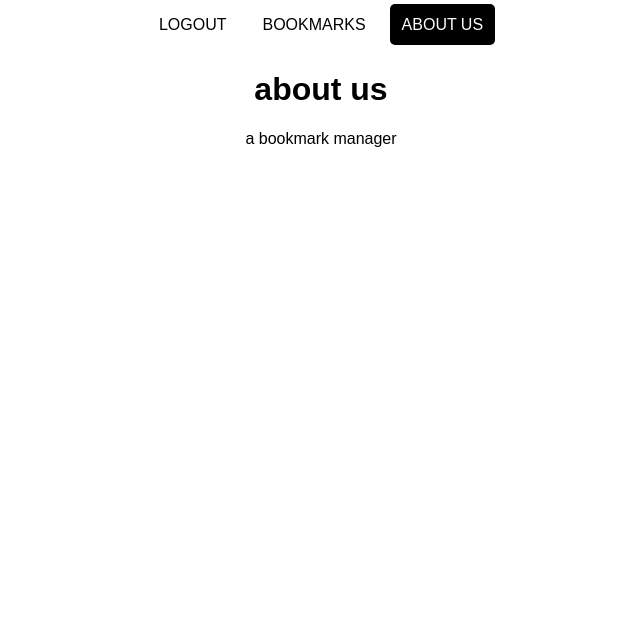
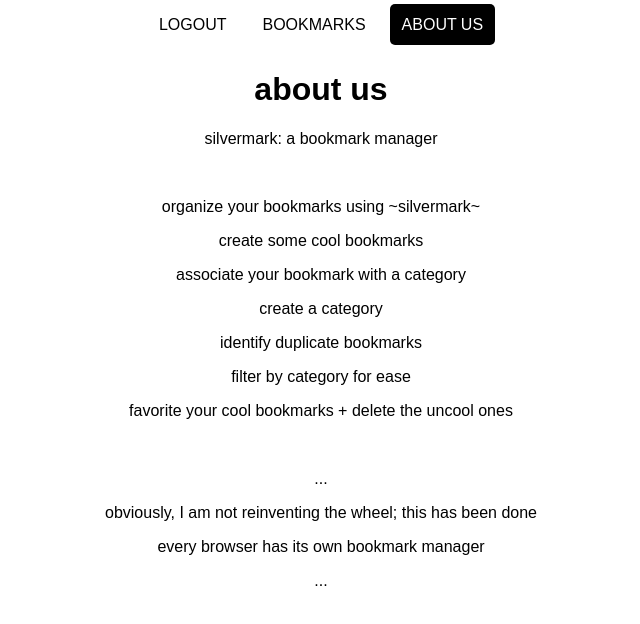
Before and after one commit to adridipietro/silvermark, a React (Create React App) app in the folder frontend/: page /about in a window 1280 px wide. Shown: the top 624 px of the page, without its empty margins (319-959 px from the left). Built offline with nearby package versions, Linux system fonts and the light colour scheme; no server answers.

Commit message:
Styling; adding about us section

```diff
--- a/frontend/src/components/CategoryForm.js
+++ b/frontend/src/components/CategoryForm.js
@@ -30,7 +30,7 @@ class CategoryForm extends React.Component {
             <div>
                 <p>ADD CATEGORY</p>
                 <form className="category-form" onSubmit={this.handleSubmit}>
-                    <TextField id="name-input" type="text" name="name" placeholder="new category" defaultValue={name} onChange={this.handleChange}/>
+                    <TextField id="name-input" type="text" name="name" placeholder="new category" defaultValue={name} onChange={this.handleChange}/><br></br>
                     <Button type="submit" className="submit-button">Submit</Button>
                 </form>
 
--- a/frontend/src/containers/AboutUs.js
+++ b/frontend/src/containers/AboutUs.js
@@ -2,9 +2,22 @@ import React from 'react'
 
 export default function AboutUs() {
     return (
-        <div>
+        <div className="about-us">
             <h1>about us</h1>
-            <p>a bookmark manager</p>
+            <p>silvermark: a bookmark manager</p>
+            <br></br>
+            <p>organize your bookmarks using ~silvermark~</p>
+            <p>create some cool bookmarks</p>
+            <p>associate your bookmark with a category</p>
+            <p>create a category</p>
+            <p>identify duplicate bookmarks</p>
+            <p>filter by category for ease</p>
+            <p>favorite your cool bookmarks + delete the uncool ones</p>
+            <br></br>
+            <p>...</p>
+            <p>obviously, I am not reinventing the wheel; this has been done</p>
+            <p>every browser has its own bookmark manager</p>
+            <p>...</p>
         </div>
     )
 }
--- a/frontend/src/containers/Bookmarks.js
+++ b/frontend/src/containers/Bookmarks.js
@@ -27,7 +27,8 @@ const Bookmarks = (props) => {
 
 
       return (
-          <div className="bookmarks-container">
+          <>
+          <div className="general-container">
               <br></br>
               <BookmarkForm />
               <CategoryForm/>
@@ -42,8 +43,11 @@ const Bookmarks = (props) => {
                       </Select>
                   </form>
               <br></br>
-              {renderBookmarkCollection()}
           </div>
+          <div className="bookmark-collection-container">
+            {renderBookmarkCollection()}
+          </div>
+          </>
       )
 
   }
--- a/frontend/src/index.css
+++ b/frontend/src/index.css
@@ -62,6 +62,16 @@ select {
   margin: 1rem 2rem;
 }
 
+.general-container {
+  text-align: center;
+  border: grey solid 1px;
+  padding: 1rem;
+  width: 17rem;
+  height: 30rem;
+  display: inline-grid;
+  margin: 1rem 2rem;
+}
+
 
 
 span.MuiButton-label:focus {
```
